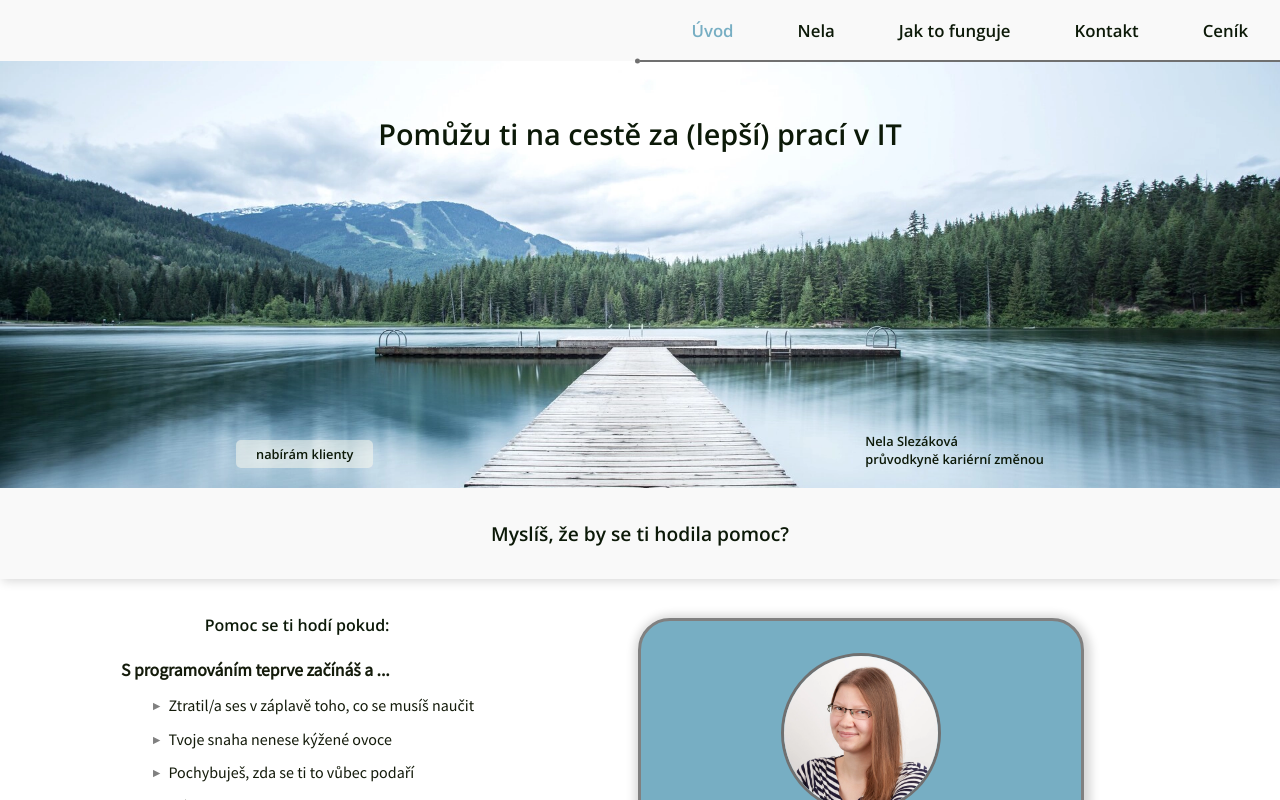
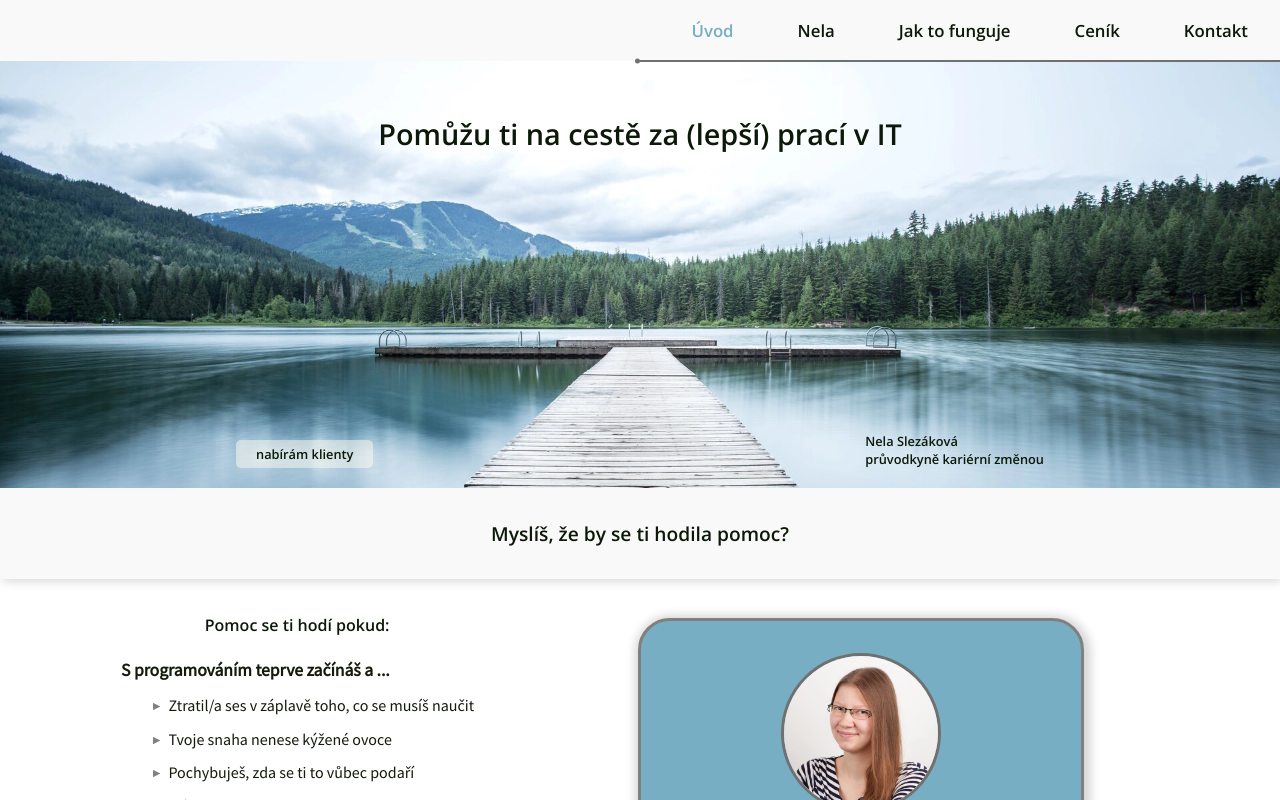
Before and after one commit to NelliaS/personal-webpage, a Next.js app: page / in a window 1280 px wide. Shown: the top 800 px of the page. Built offline with nearby package versions, Linux system fonts and the light colour scheme.

Commit message:
change order of pages in header

```diff
--- a/src/components/NavLinks.tsx
+++ b/src/components/NavLinks.tsx
@@ -41,6 +41,16 @@ const NavLinks = (props: { isMobile: any; closeMobileMenu: () => any; }) => {
           </li>
           <li
             className={
+              router.pathname === "/cenik" ? activeLink : styles.link
+            }
+            onClick={handleClickMobile}
+          >
+            <Link href="/cenik">
+              <a>Ceník</a>
+            </Link>
+          </li>
+          <li
+            className={
               router.pathname === "/kontaktni-formular" ? activeLink : styles.link
             }
             onClick={handleClickMobile}
@@ -49,16 +59,7 @@ const NavLinks = (props: { isMobile: any; closeMobileMenu: () => any; }) => {
               <a>Kontakt</a>
             </Link>
           </li>
-          <li
-            className={
-              router.pathname === "/cenik" ? activeLink : styles.link
-            }
-            onClick={handleClickMobile}
-          >
-            <Link href="/cenik">
-              <a>Ceník</a>
-            </Link>
-          </li>
+
         </ul>
       </div>
     </>
```
